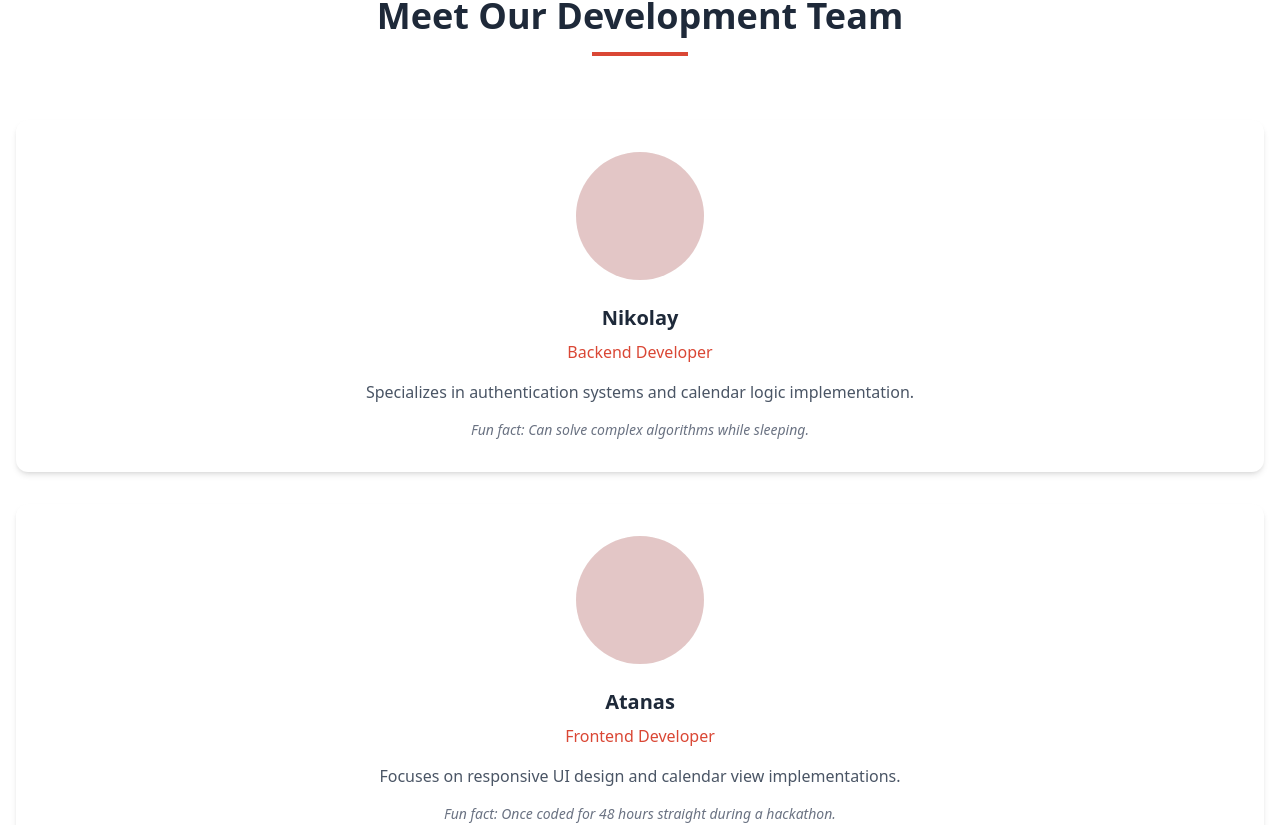
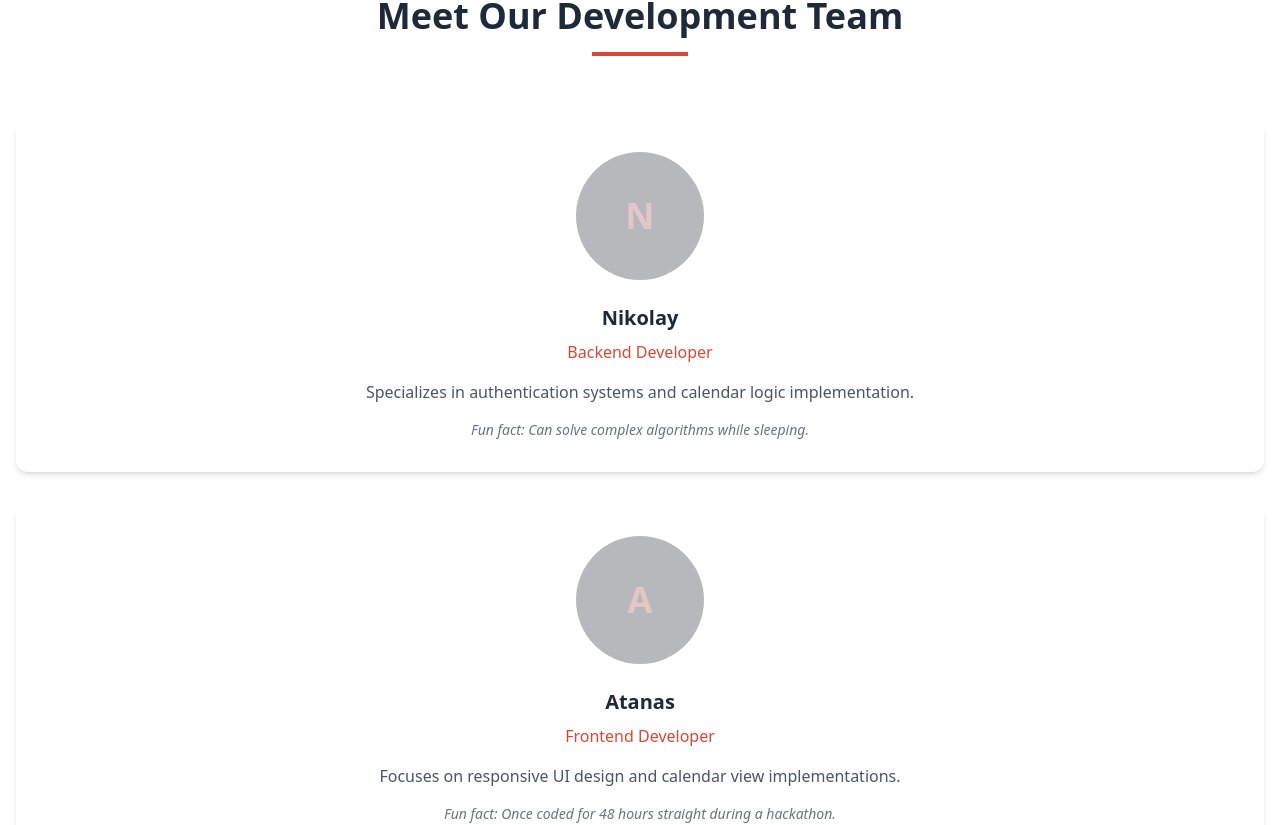
Before and after one commit to A67-JS-FinalProject/Event-Calendar-Project, a React (Vite) app in the folder event-calendar/: page / in a window 1280 px wide. Shown: the part 2584-3409 px from the top of the page. Built offline with nearby package versions, Linux system fonts and the light colour scheme; no server answers.

Commit message:
Update LandingPage component: change background color to black for improved visibility

```diff
--- a/event-calendar/src/components/Home/LandingPage.jsx
+++ b/event-calendar/src/components/Home/LandingPage.jsx
@@ -219,7 +219,7 @@ function LandingPage() {
                 className="bg-white p-8 rounded-xl shadow-md hover:shadow-lg transition-shadow duration-300 text-center"
               >
                 <div className="w-32 h-32 bg-gray-200 rounded-full mx-auto mb-6 overflow-hidden">
-                  <div className="w-full h-full bg-[#DA4735] opacity-20 flex items-center justify-center">
+                  <div className="w-full h-full bg-black opacity-20 flex items-center justify-center">
                     <span className="text-4xl text-[#DA4735] font-bold">
                       {member.name.charAt(0)}
                     </span>
```
